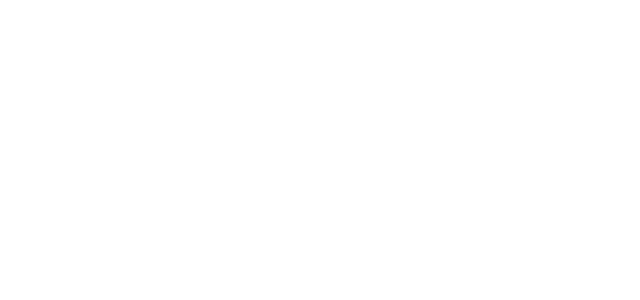
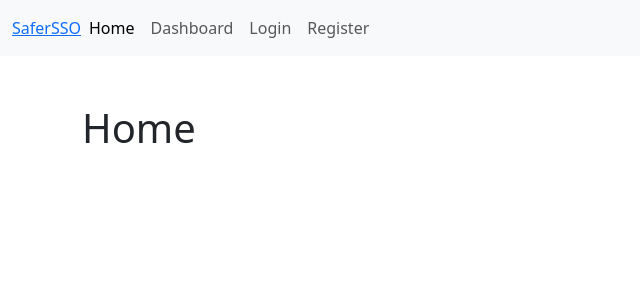
Before and after one commit to HArnarsson/SaferSSO, a React (Create React App) app in the folder process/sp/frontend/client/: page / in a window 1280 px wide. Shown: the top 300 px of the page, without its empty margins (0-640 px from the left). Built offline with nearby package versions, Linux system fonts and the light colour scheme.

Commit message:
Routing working and layout/navbar are implemented

```diff
--- a/process/sp/frontend/client/src/App.js
+++ b/process/sp/frontend/client/src/App.js
@@ -8,10 +8,10 @@ import RegisterPage from './containers/RegisterPage';
 const App = () => (
   <Router>
     <Routes>
-      <Route path="/" elements={<HomePage />} />
-      <Route path="/dashboard" elements={<DashboardPage />} />
-      <Route path="/login" elements={<LoginPage />} />
-      <Route path="/register" elements={<RegisterPage />} />
+      <Route path="/" element={<HomePage />} />
+      <Route path="/dashboard" element={<DashboardPage />} />
+      <Route path="/login" element={<LoginPage />} />
+      <Route path="/register" element={<RegisterPage />} />
     </Routes>
   </Router>
 );
```
